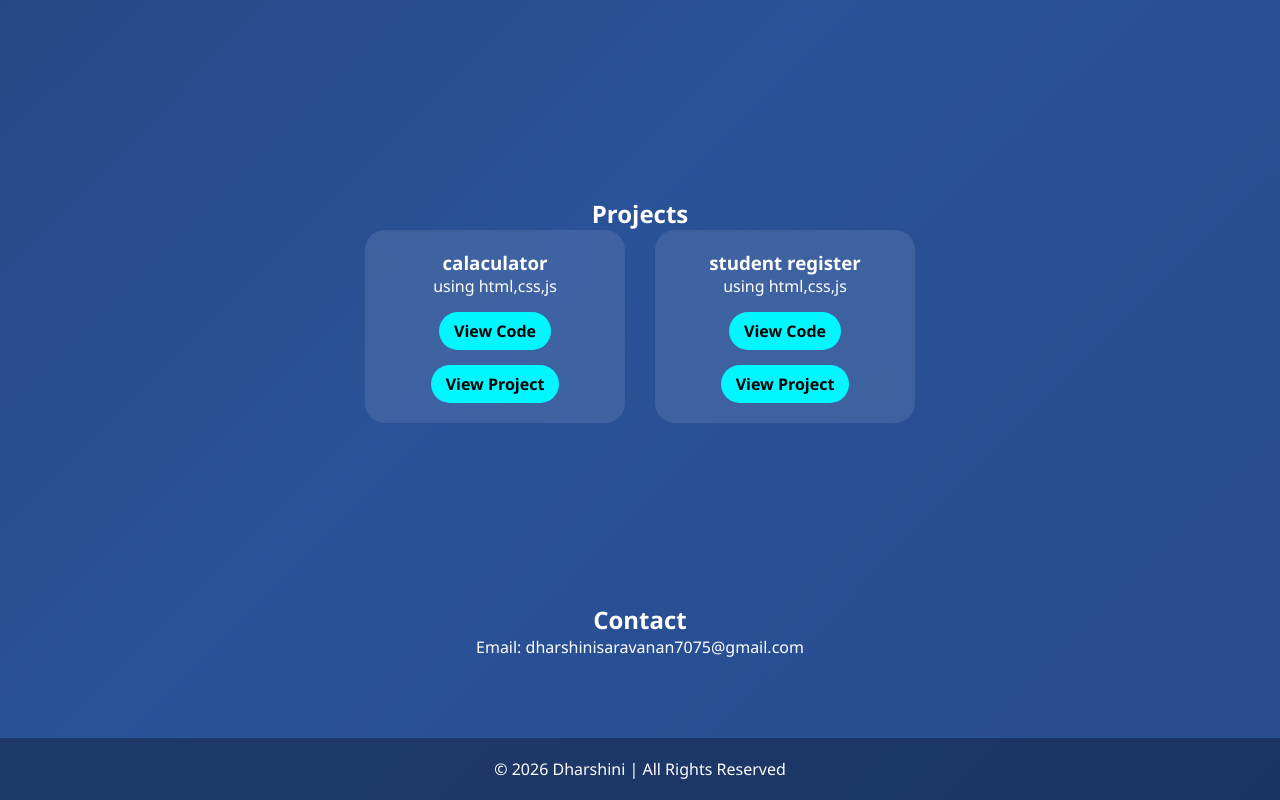
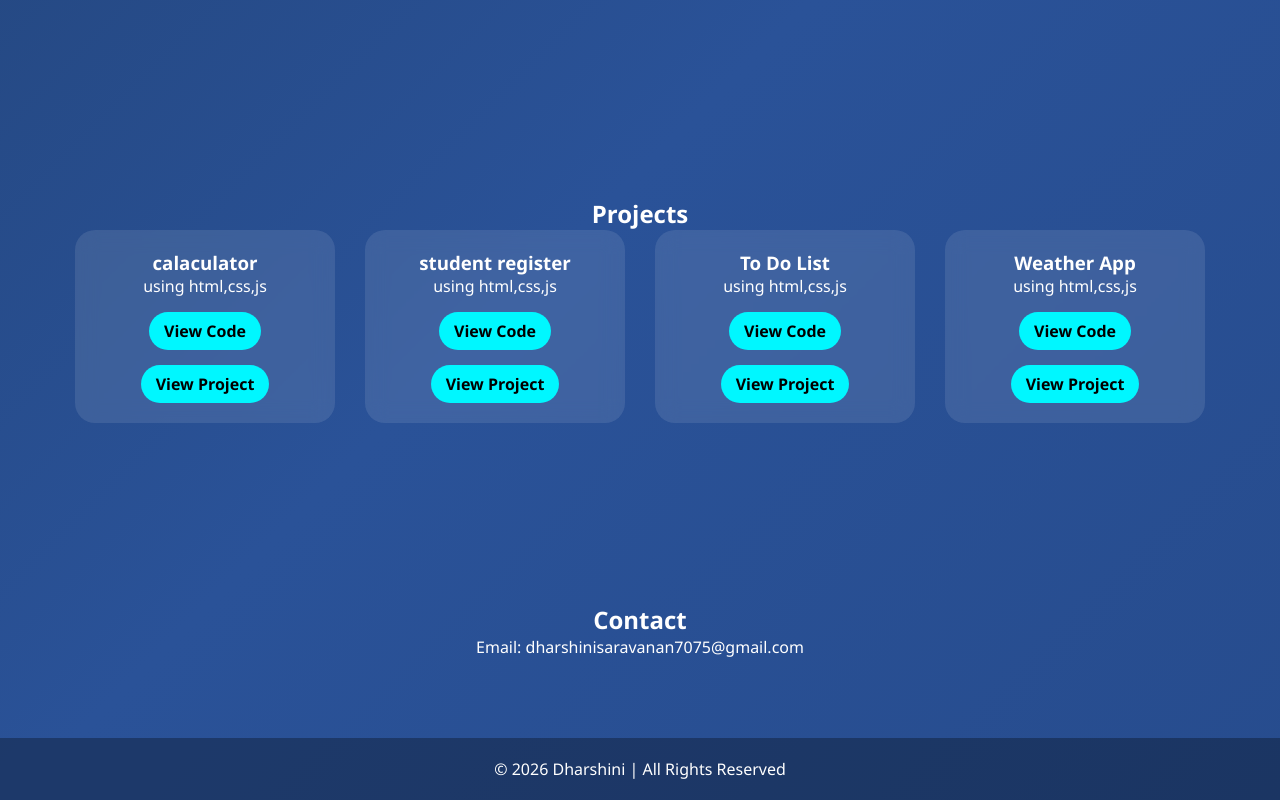
Before and after one commit to dharshinisaravanan7075-cpu/portfolio, a plain HTML site: page index.html in a window 1280 px wide. Shown: the part 1444-2244 px from the top of the page. Drawn offline with Linux system fonts and the light colour scheme.

Commit message:
Update index.html

```diff
--- a/index.html
+++ b/index.html
@@ -319,6 +319,20 @@
                     Code</a>
                 <a href="https://student-register-kappa.vercel.app/" class="btn" target="_blank">View Project</a>
             </div>
+             <div class="card">
+                <h3>To Do List</h3>
+                <p>using html,css,js</p>
+                <a href="https://github.com/dharshinisaravanan7075-cpu/To-Do-List/blob/main/index.html" class="btn" target="_blank">View
+                    Code</a>
+                <a href="https://to-do-list-orpin-psi-17.vercel.app/" class="btn" target="_blank">View Project</a>
+            </div>
+            <div class="card">
+                <h3>Weather App</h3>
+                <p>using html,css,js</p>
+                <a href="https://github.com/dharshinisaravanan7075-cpu/weather-app/blob/main/index.html" class="btn" target="_blank">View
+                    Code</a>
+                <a href="https://weather-app-navy-rho-50.vercel.app/" class="btn" target="_blank">View Project</a>
+            </div>
         </div>
     </section>
 
```
